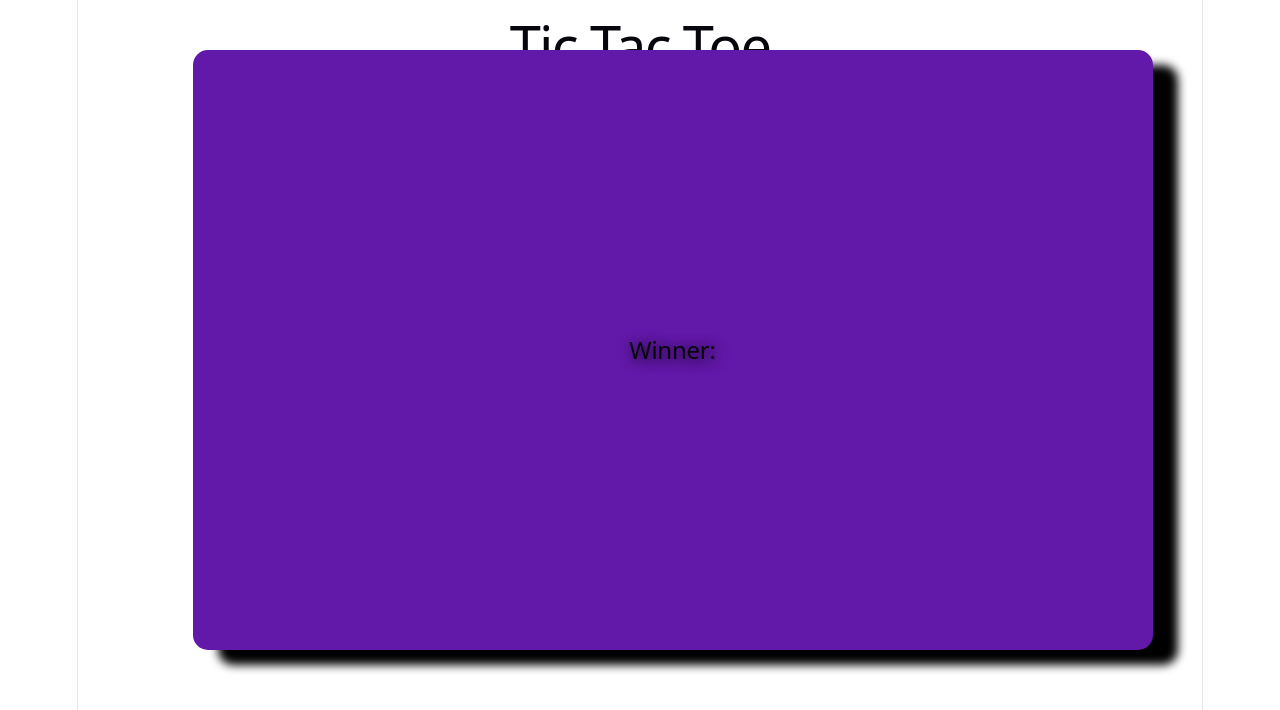
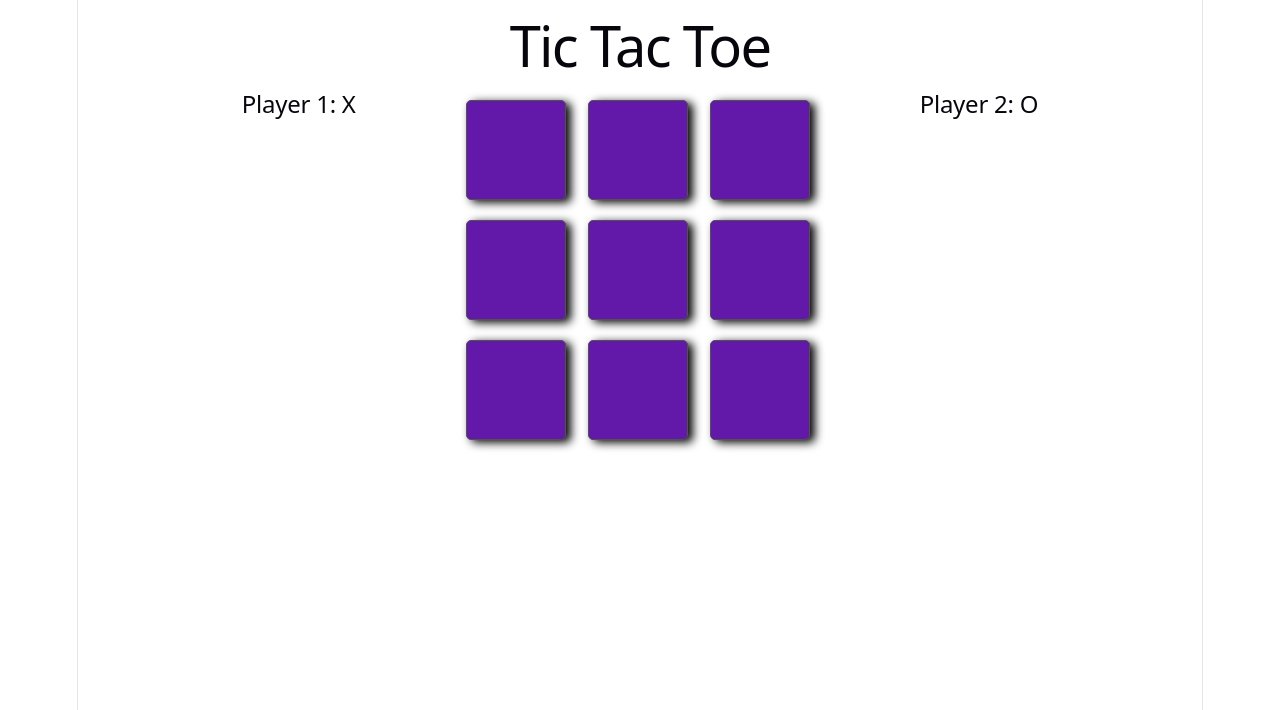
Before and after one commit to ionzuu/TicTacToe, a React app: page / in a window 1280 px wide. Shown: the top 710 px of the page. Built offline with nearby package versions, Linux system fonts and the light colour scheme; the HTML template or start-up script is replaced by a standard one.

Commit message:
Functionally tic tac toe
Added functionality to the calculateWinner, now it works correctly and show a modal, just need to add a better design

```diff
--- a/src/functions/Board.tsx
+++ b/src/functions/Board.tsx
@@ -4,10 +4,16 @@ import useSquareClick from '../hooks/useSquareClick';
 
     export default function Board({Players}: { Players: Players }): JSX.Element {
         console.log('Board component rendered with Players:', Players);
-        const {turn, value, currentPlayer, handleSquareClick} = useSquareClick(Players);
-        console.log('Current turn:', turn, 'Current value:', value, 'Current player:', currentPlayer);
-    return (
-        <>
+        const {winner, value, handleSquareClick} = useSquareClick(Players);
+        if (winner && winner !== '') {
+            return (
+                    <div className="game"><h2 className="winner">Winner: {Players.winner}</h2></div>
+            );
+        }
+        else{
+
+            return (
+                <>
             <div className="table-row">
                 <button className="square" onClick={() => handleSquareClick(0)}>{value[0]}</button>
                 <button className="square" onClick={() => handleSquareClick(1)}>{value[1]}</button>
@@ -26,3 +32,4 @@ import useSquareClick from '../hooks/useSquareClick';
         </>
 );
 }
+}
--- a/src/functions/Game.tsx
+++ b/src/functions/Game.tsx
@@ -1,6 +1,5 @@
 import { type JSX } from "react";
 import Board from "./Board";
-import calculateWinner from "../hooks/calculateWinner";
 import type { Players } from "../gameInterfaces";
 
 
@@ -10,15 +9,5 @@ export default function Game(): JSX.Element {
         player2: 'O',
         winner: '',
     };
-    if (players.winner === '') {
-        players.winner = calculateWinner(players);
-    }else{
-
-    }
-    return (
-        players.winner !== '' ? (
-            <div className="game"><h2 className="winner">Winner: {players.winner}</h2></div>
-        ) : (
-        <div className="game"><Board Players={players} /></div>
-    ))
+    return (<div className="game"><Board Players={players} /></div>)
 }
--- a/src/hooks/calculateWinner.ts
+++ b/src/hooks/calculateWinner.ts
@@ -1,7 +1,6 @@
 import type { Players } from "../gameInterfaces";
-import useSquareClick from "./useSquareClick";
 
- export default function calculateWinner(players: Players) {
+ export default function calculateWinner(players: Players, value: string[]): string | undefined {
         const wins = [
             [0, 1, 2],
             [3, 4, 5],
@@ -12,21 +11,21 @@ import useSquareClick from "./useSquareClick";
             [0, 4, 8],
             [2, 4, 6]
         ];
-        const {  turn, value, currentPlayer, Players, handleSquareClick  } = useSquareClick(players);
         console.log('Calculating winner...');
-        console.log(value);
-
-        for (let i = 0; i < wins.length; i++) {
-            const [a, b, c] = wins[i];
-            console.log(`Checking combination: ${a}, ${b}, ${c}`);
-            if(value[a] !== '' && value[a] === value[b] && value[a] === value[c]) {
-                Players.winner = value[a];
-                console.log('Winner found:', Players.winner);
-                alert(`Winner: ${Players.winner}`);
-                return Players.winner;
-            }
-            else{
-                console.log('No winner yet...');
+        if(value.every(square => square === ' ')) {
+            console.log('No moves made yet.');
+            return undefined;
+        }else{
+            for (let i = 0; i < wins.length; i++) {
+                const [a, b, c] = wins[i];
+                if(value[a] !== '' && value[a] !== ' ' && value[a] === value[b] && value[a] === value[c]) {
+                    players.winner = value[a];
+                    console.log('Winner found:', players.winner);
+                    return players.winner;
+                }
+                else{
+                    console.log('No winner yet...');
+                }
             }
         }
     }
--- a/src/hooks/useSquareClick.ts
+++ b/src/hooks/useSquareClick.ts
@@ -1,11 +1,13 @@
 import { useState } from 'react';
 import type { Players } from '../gameInterfaces';
+import calculateWinner from './calculateWinner';
 
 interface SquareClickResult {
     turn: number;
     value: string[];
     currentPlayer: string;
     Players: Players;
+    winner: string | undefined;
     handleSquareClick: (index: number) => void;
 }
 
@@ -13,7 +15,10 @@ export default function useSquareClick(Players: Players): SquareClickResult {
     const [turn, setTurn] = useState<number>(0);
     const [value, setValue] = useState<string[]>(Array(9).fill(' '));
 
+
     const currentPlayer = turn === 0 ? Players.player1 : Players.player2;
+    const winner = calculateWinner(Players, value);
+
 
     function handleSquareClick(index: number): void {
         if (value[index] !== ' ') return;
@@ -31,5 +36,5 @@ export default function useSquareClick(Players: Players): SquareClickResult {
         }
     }
 
-    return { turn, value, currentPlayer, Players, handleSquareClick };
+    return { winner, turn, value, currentPlayer, Players, handleSquareClick };
 }
```
